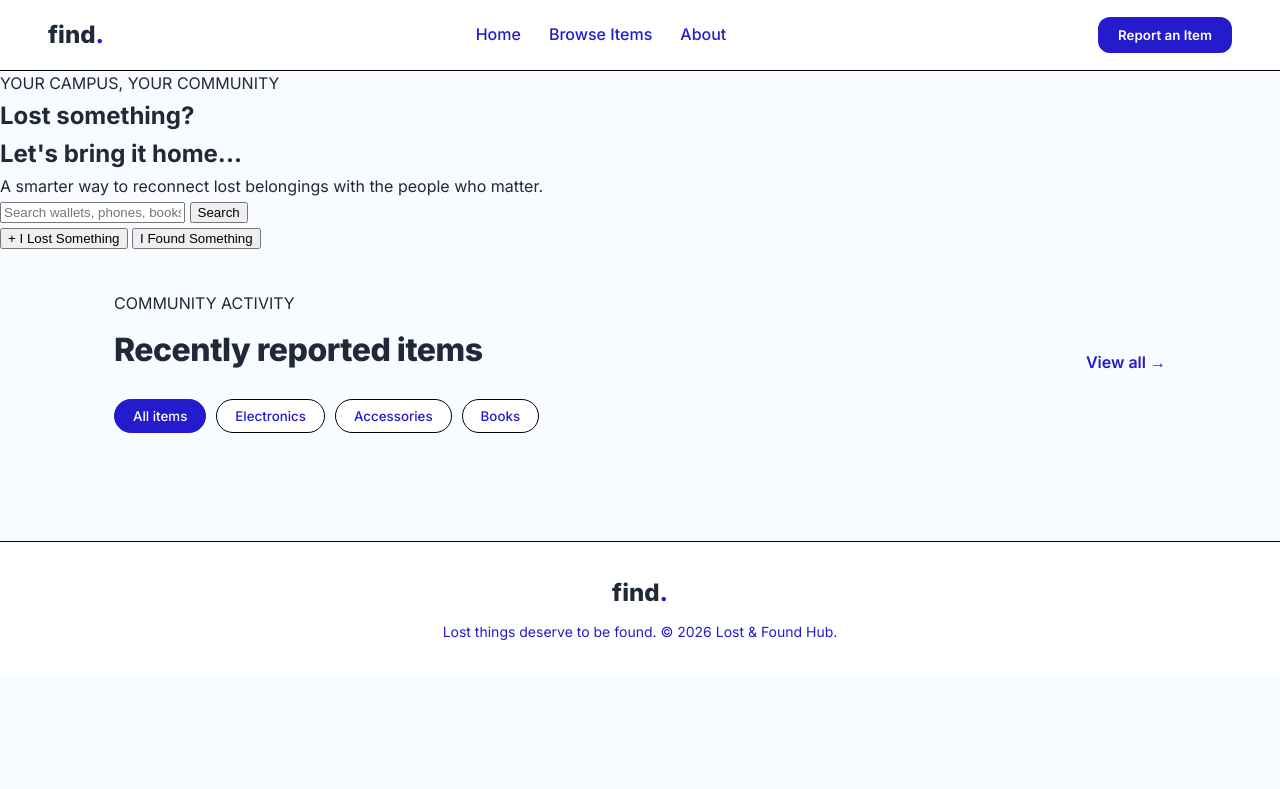
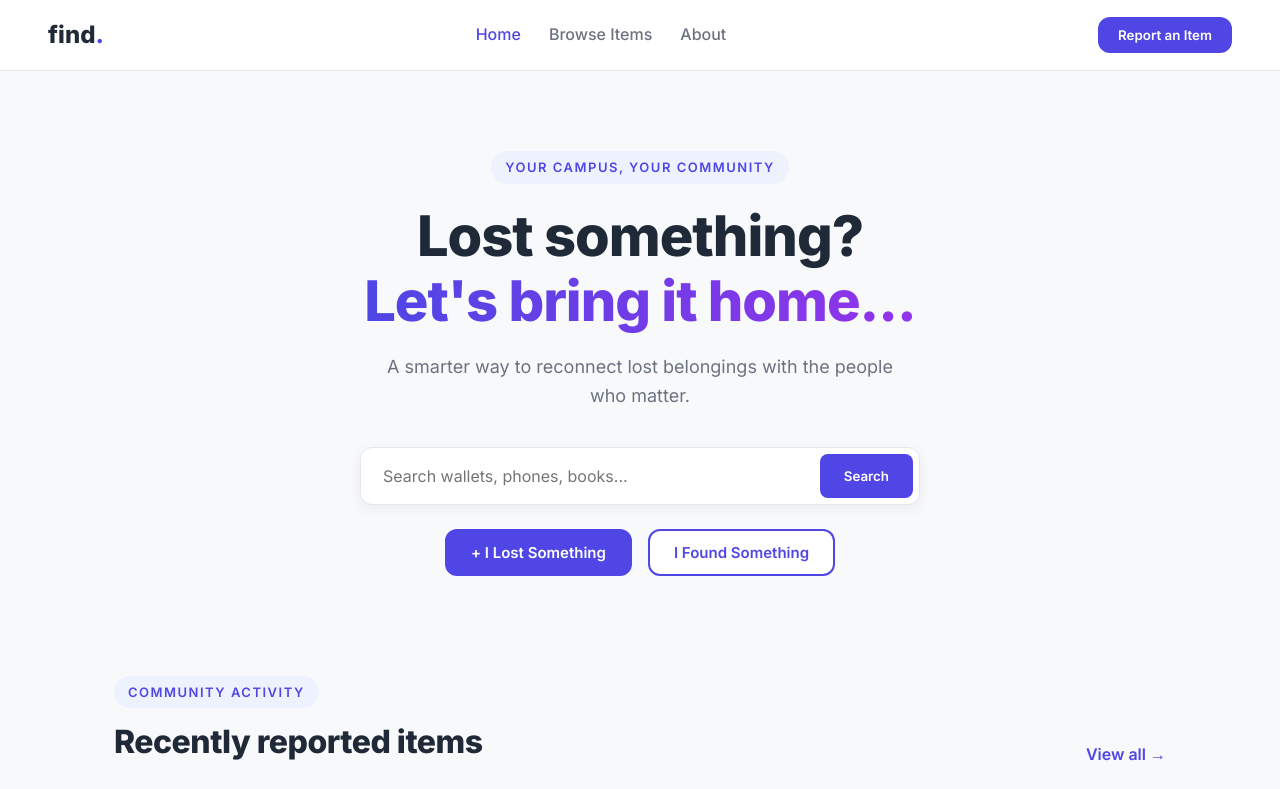
Before and after one commit to atharvanayak71/Lost-And-Found-HUB, a plain HTML site: page frontend/index.html in a window 1280 px wide. Shown: the top 789 px of the page. Drawn offline with Linux system fonts and the light colour scheme.

Commit message:
Complete homepage styling

```diff
--- a/frontend/css/style.css
+++ b/frontend/css/style.css
@@ -1,20 +1,20 @@
 /* ---------- Design tokens ---------- */
 :root {
-    --primary: #241bcd;
+    --primary: #4f46e5;
     --primary-dark: #4338ca;
     --text: #1f2937;
-    --text-muted: #241bcd;
-    --bg: #f8fbff;
+    --text-muted: #6b7280;
+    --bg: #f8f9fb;
     --surface: #ffffff;
-    --border: #010205;
+    --border: #e5e7eb;
     --radius: 12px;
-    --shadow: 0 4px 14px rgba(110, 47, 47, 0.06);
+    --shadow: 0 4px 14px rgba(0, 0, 0, 0.06);
 }
 
 /* ---------- Reset + base ---------- */
 * {
     margin: 0;
-    padding: 1;
+    padding: 0;
     box-sizing: border-box;
 }
 
@@ -80,6 +80,131 @@ body {
 
 .nav-btn:hover {
     background-color: var(--primary-dark);
+}
+
+/* ---------- Hero ---------- */
+.hero {
+    max-width: 800px;
+    margin: 0 auto;
+    padding: 80px 24px 60px;
+    text-align: center;
+}
+
+.eyebrow {
+    display: inline-block;
+    font-size: 13px;
+    font-weight: 600;
+    letter-spacing: 1.5px;
+    color: var(--primary);
+    background-color: #eef2ff;
+    padding: 6px 14px;
+    border-radius: 999px;
+    margin-bottom: 20px;
+}
+
+.hero h1 {
+    font-size: 56px;
+    font-weight: 800;
+    line-height: 1.15;
+    letter-spacing: -1px;
+    margin-bottom: 20px;
+}
+
+.hero h1 span {
+    background: linear-gradient(90deg, var(--primary), #9333ea);
+    -webkit-background-clip: text;
+    background-clip: text;
+    color: transparent;
+}
+
+.hero-description {
+    font-size: 18px;
+    color: var(--text-muted);
+    max-width: 540px;
+    margin: 0 auto 36px;
+}
+
+/* ---------- Search box ---------- */
+.search-box {
+    display: flex;
+    max-width: 560px;
+    margin: 0 auto 24px;
+    padding: 6px;
+    background-color: var(--surface);
+    border: 1px solid var(--border);
+    border-radius: var(--radius);
+    box-shadow: var(--shadow);
+}
+
+.search-box:focus-within {
+    border-color: var(--primary);
+}
+
+.search-box input {
+    flex: 1;
+    border: none;
+    outline: none;
+    padding: 12px 16px;
+    font-family: inherit;
+    font-size: 16px;
+    color: var(--text);
+    background: transparent;
+}
+
+.search-box button {
+    background-color: var(--primary);
+    color: #ffffff;
+    border: none;
+    padding: 12px 24px;
+    border-radius: 8px;
+    font-family: inherit;
+    font-weight: 600;
+    cursor: pointer;
+    transition: background-color 0.2s;
+}
+
+.search-box button:hover {
+    background-color: var(--primary-dark);
+}
+
+/* ---------- Hero action buttons ---------- */
+.hero-actions {
+    display: flex;
+    justify-content: center;
+    gap: 16px;
+}
+
+.lost-btn,
+.found-btn {
+    padding: 12px 24px;
+    border-radius: var(--radius);
+    font-family: inherit;
+    font-size: 15px;
+    font-weight: 600;
+    cursor: pointer;
+    transition: transform 0.2s, background-color 0.2s;
+}
+
+.lost-btn {
+    background-color: var(--primary);
+    color: #ffffff;
+    border: 2px solid var(--primary);
+}
+
+.lost-btn:hover {
+    background-color: var(--primary-dark);
+    transform: translateY(-2px);
+}
+
+.found-btn {
+    background-color: var(--surface);
+    color: var(--primary);
+    border: 2px solid var(--primary);
+}
+
+.found-btn:hover {
+    background-color: #eef2ff;
+    transform: translateY(-2px);
 }
 
 /* ---------- Items section ---------- */
```
